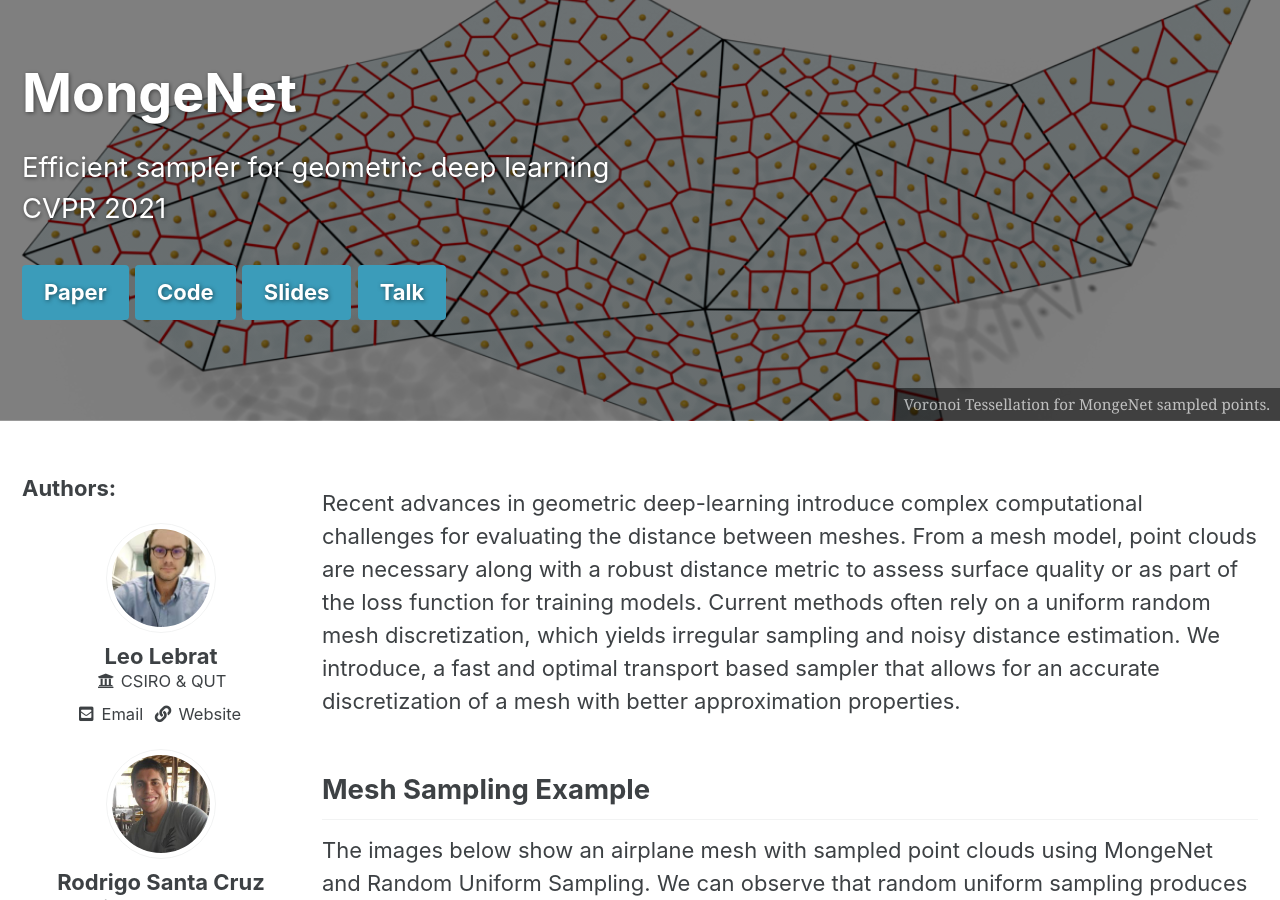
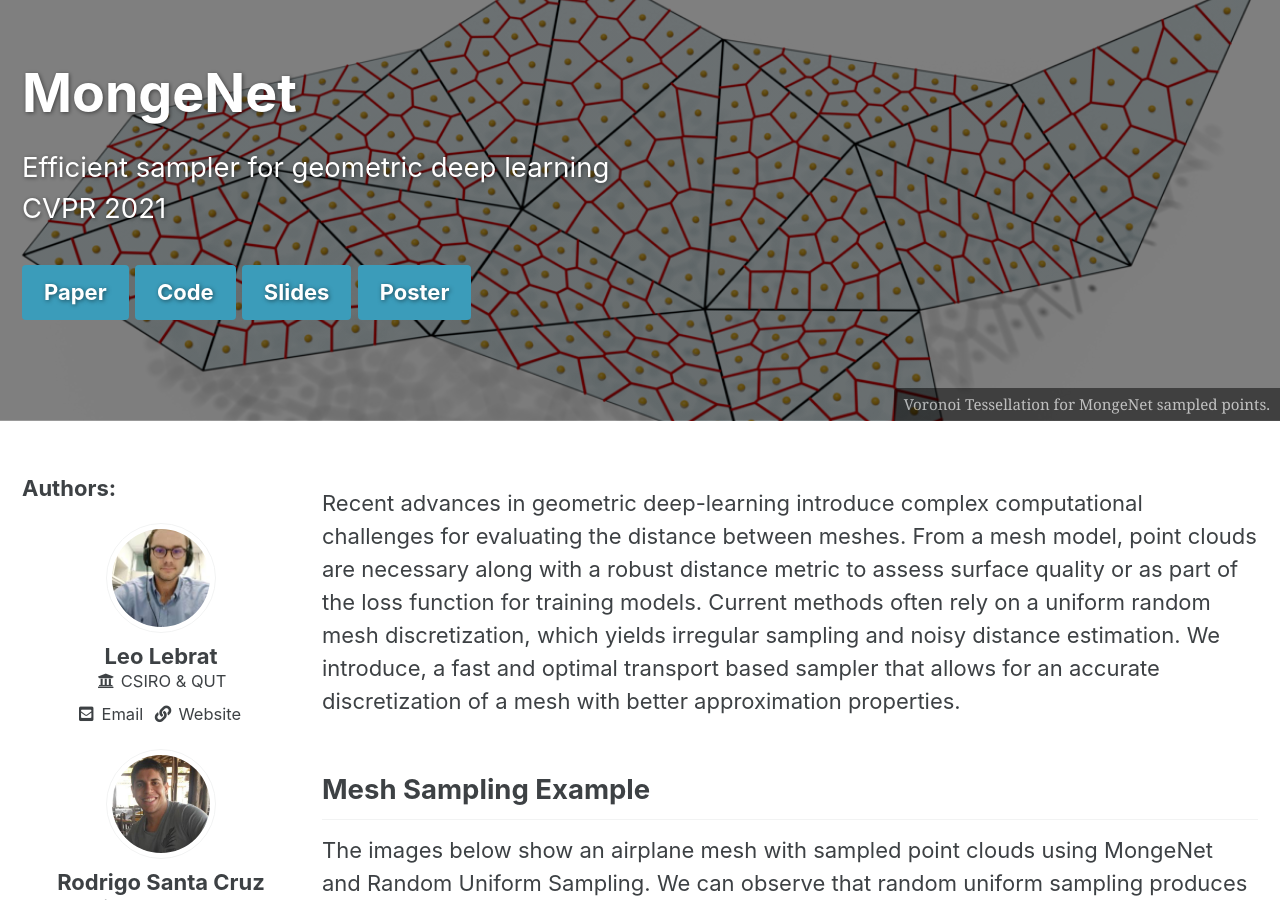
Before and after one commit to lebrat/MongeNet, a Jekyll site: the page built from docs/index.md, in a window 1280 px wide and 900 px high. Built offline with Jekyll 4.4.1, drawn with Linux system fonts in a browser that asks for light colours; cached includes are drawn as plain includes.

Commit message:
new link to slide and poster

```diff
--- a/docs/index.md
+++ b/docs/index.md
@@ -14,9 +14,9 @@
     - label: "Code"
       url: "https://github.com/lebrat/MongeNet"
     - label: "Slides"
-      url: "https://github.com/lebrat/MongeNet"
-    - label: "Talk"
-      url: "https://github.com/lebrat/MongeNet"
+      url: "https://github.com/lebrat/MongeNet/blob/d22a477c1711986e286966355ef6fa593aecd815/docs/assets/pdf/MongeNet_slides.pdf"
+    - label: "Poster"
+      url: "https://github.com/lebrat/MongeNet/blob/d22a477c1711986e286966355ef6fa593aecd815/docs/assets/pdf/MongeNet_poster.pdf"
 gallery_voronoi:
   - url: /assets/images/voronoi_monge.gif
     image_path: /assets/images/voronoi_monge.gif
```
